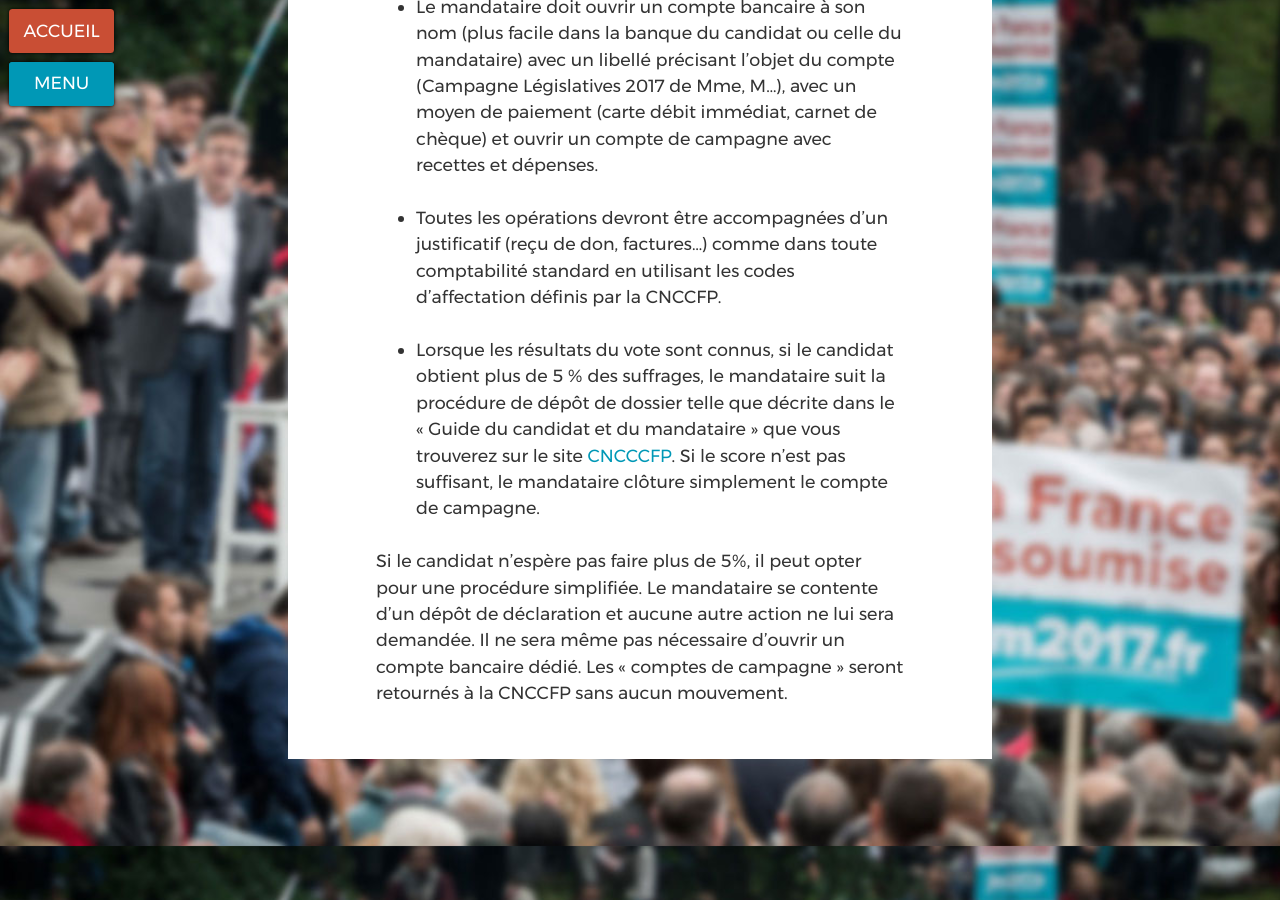
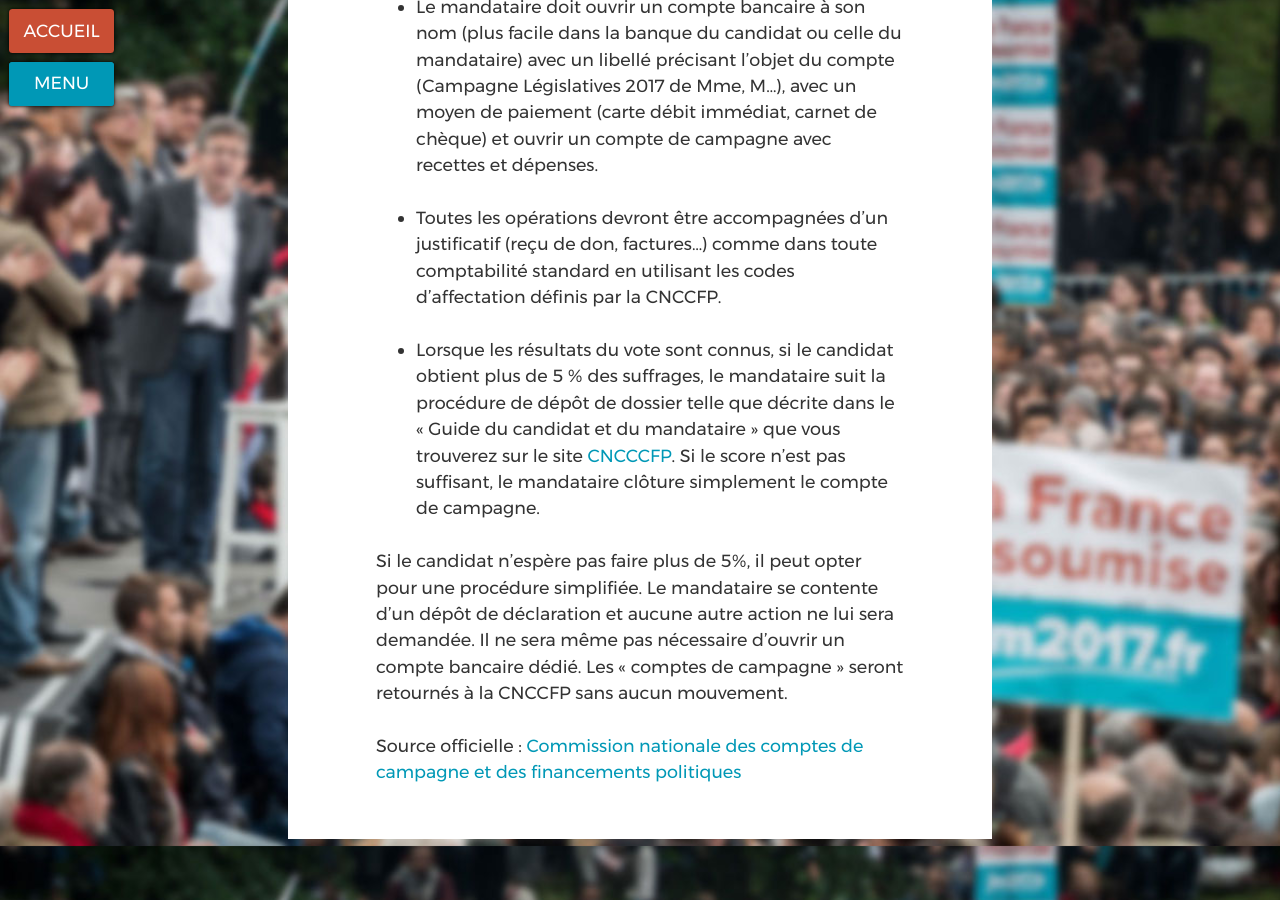
Before and after one commit to ryuran/kitcampagne.fi, a Jekyll site: the page built from _cat_legislatives2017/memento-mandataire.md, in a window 1280 px wide and 900 px high, scrolled down 2754 px. Built offline with Jekyll 4.4.1, drawn with Linux system fonts in a browser that asks for light colours.

Commit message:
Update memento-mandataire.md

```diff
--- a/_cat_legislatives2017/memento-mandataire.md
+++ b/_cat_legislatives2017/memento-mandataire.md
@@ -55,3 +55,5 @@ Si le candidat reçoit 5 % ou plus des suffrages au 1er tour, il peux obtenir u
 - Lorsque les résultats du vote sont connus, si le candidat obtient plus de 5 % des suffrages, le mandataire suit la procédure de dépôt de dossier telle que décrite dans le « Guide du candidat et du mandataire » que vous trouverez sur le site [CNCCCFP](http://www.cnccfp.fr/index.php?art=734). Si le score n’est pas suffisant, le mandataire clôture simplement le compte de campagne.
 
 Si le candidat n’espère pas faire plus de 5%, il peut opter pour une procédure simplifiée. Le mandataire se contente d'un dépôt de déclaration et aucune autre action ne lui sera demandée. Il ne sera même pas nécessaire d’ouvrir un compte bancaire dédié. Les « comptes de campagne » seront retournés à la CNCCFP sans aucun mouvement.
+
+Source officielle : [Commission nationale des comptes de campagne et des financements politiques](http://www.cnccfp.fr/docs/campagne/20161027_guide_candidat_edition_2016.pdf)
```
